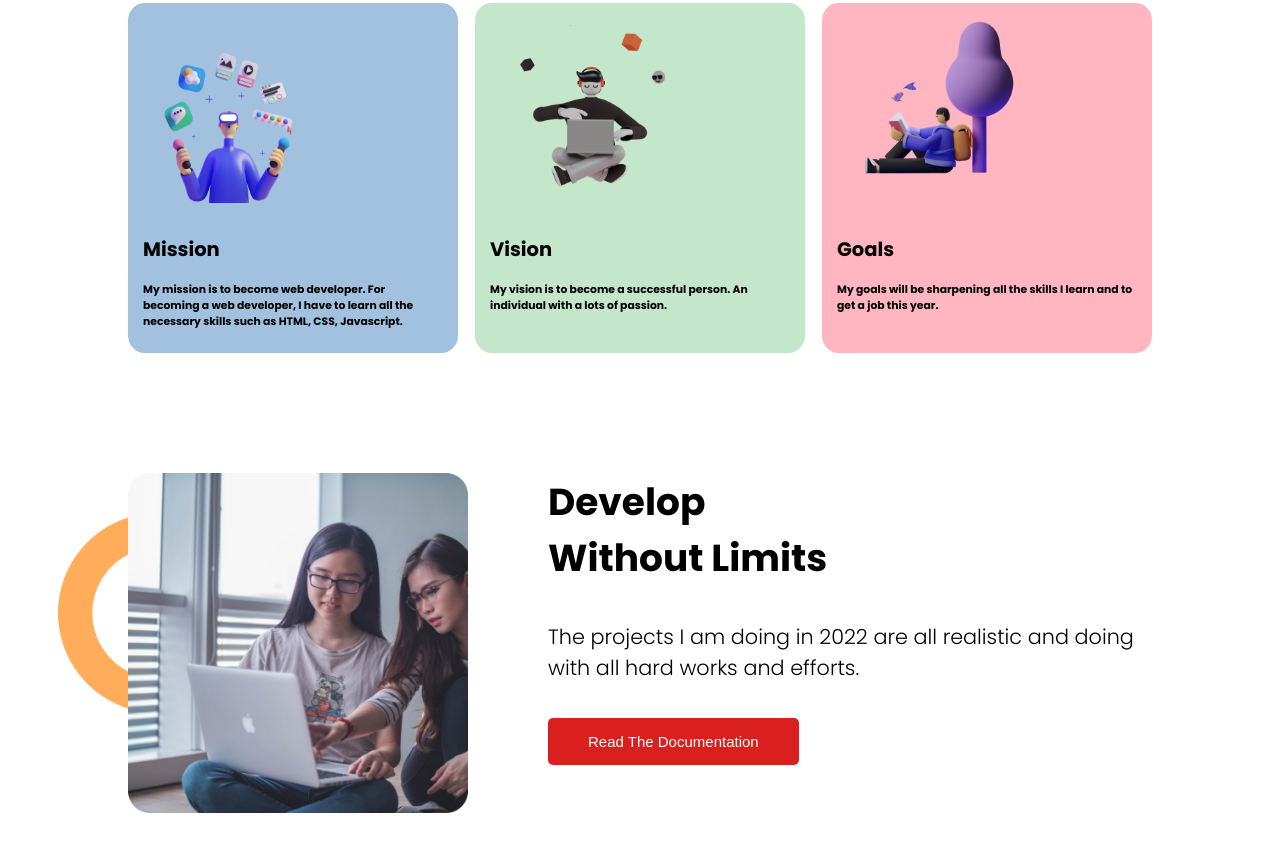
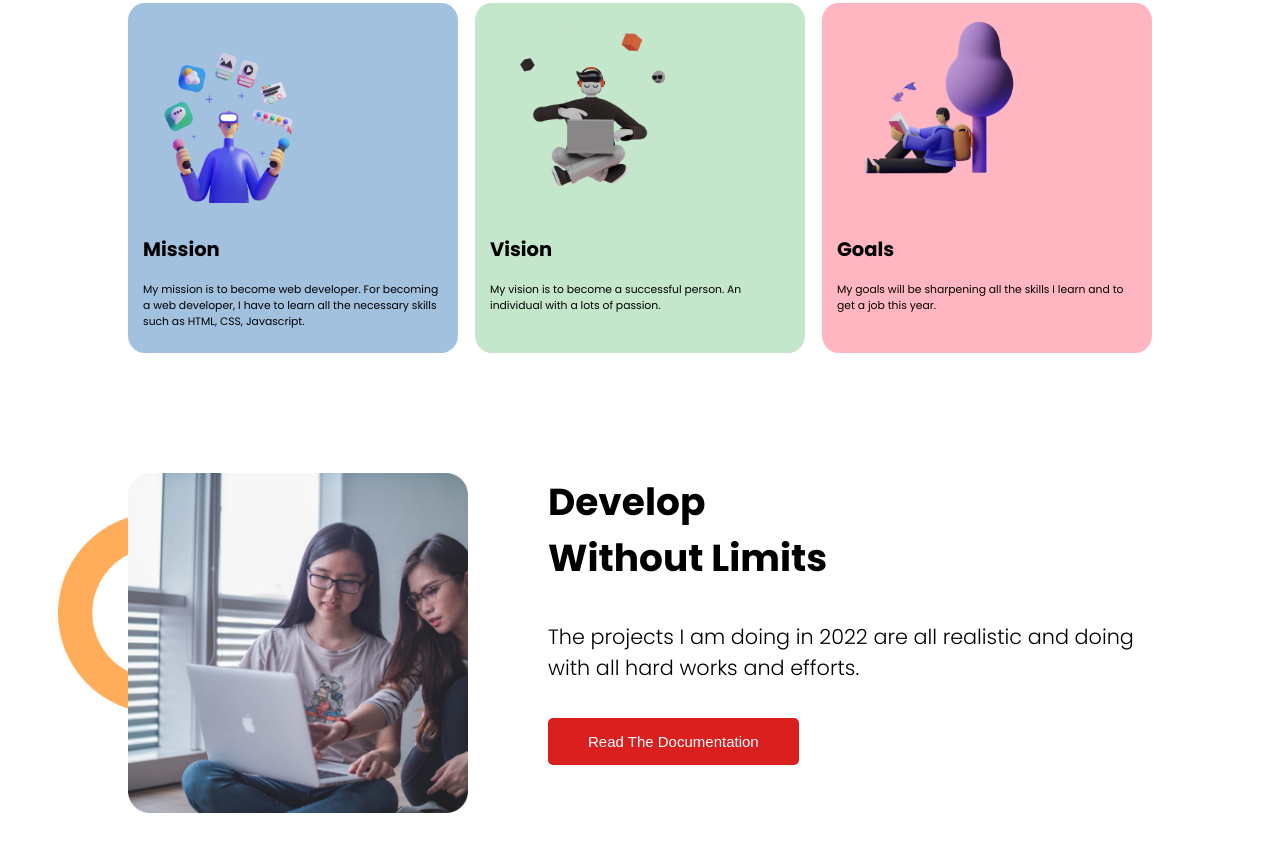
Before and after one commit to robinrakibul/mission-2022, a plain HTML site: page index.html in a window 1280 px wide. Shown: the part 689-1532 px from the top of the page. Drawn offline with Linux system fonts and the light colour scheme.

Commit message:
fixed issues, final commit

```diff
--- a/style.css
+++ b/style.css
@@ -74,6 +74,9 @@ button{
     border-radius: 5%;
     height: 330px;
     width: 300px;
+}
+.goals h5{
+    font-weight: 400;
 }
 .color2{
     background-color: rgb(196, 230, 203);
```
